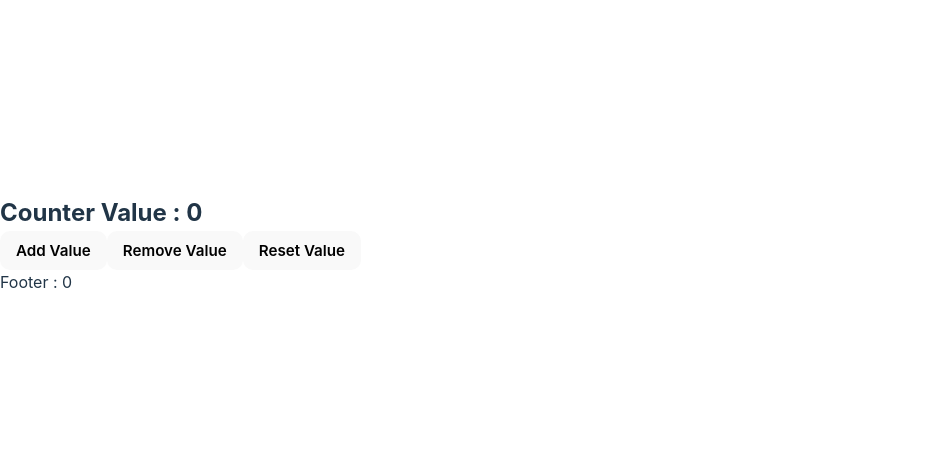
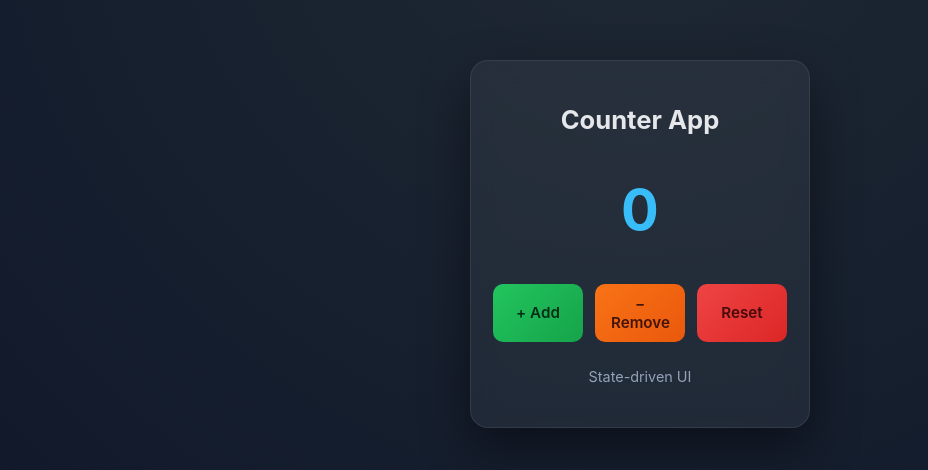
Before and after one commit to nikhilcoder1/react-udemy-course, a Preact app in the folder 02_counter/: page / in a window 1280 px wide. Shown: the part 156-626 px from the top of the page, without its empty margins (0-928 px from the left). Built offline with nearby package versions, Linux system fonts and the light colour scheme.

Commit message:
Updated App

```diff
--- a/02_counter/src/app.jsx
+++ b/02_counter/src/app.jsx
@@ -3,38 +3,47 @@
 
 export function App() {
 
-  const [counter, setcounter] = useState(0); // counter : is a state variable , setcounter : is a function tht updates the state variable
+  const [counter, setCounter] = useState(0); // counter : is a state variable , setcounter : is a function tht updates the state variable
 
   // let counter = 10;
 
   const addValue = () => {
     // to prevent batching in react using previousCounter
-    setcounter((prevCounter) => prevCounter + 1);
-    setcounter((prevCounter) => prevCounter + 1);
-    setcounter((prevCounter) => prevCounter + 1);
-    setcounter((prevCounter) => prevCounter + 1);
+    setCounter((prevCounter) => prevCounter + 1);
+    setCounter((prevCounter) => prevCounter + 1);
+    setCounter((prevCounter) => prevCounter + 1);
+    setCounter((prevCounter) => prevCounter + 1);
   }
 
   const subValue = () => {
-    setcounter(counter - 1);
+    setCounter(counter - 1);
     if (counter <= 0) {
-      setcounter(0);
+      setCounter(0);
     }
   }
 
   const resetValue = () => {
-    setcounter(0);
+    setCounter(0);
   }
 
   return (
-    <div>
-      <h2>Counter Value : {counter}</h2>
-      <button onClick={addValue}>Add Value</button>
-      <button onClick={subValue}>Remove Value</button>
-      <button onClick={resetValue}>Reset Value</button>
-      <p>Footer : {counter}</p>
+  <div className="app">
+    <div className="counter-card">
+      <h2>Counter App</h2>
+
+      <div className="counter-value">{counter}</div>
+
+      <div className="buttons">
+        <button className="add" onClick={addValue}>+ Add</button>
+        <button className="remove" onClick={subValue}>− Remove</button>
+        <button className="reset" onClick={resetValue}>Reset</button>
+      </div>
+
+      <p className="footer">State-driven UI</p>
     </div>
-  )
+  </div>
+);
+
 }
 
 export default App;
```
